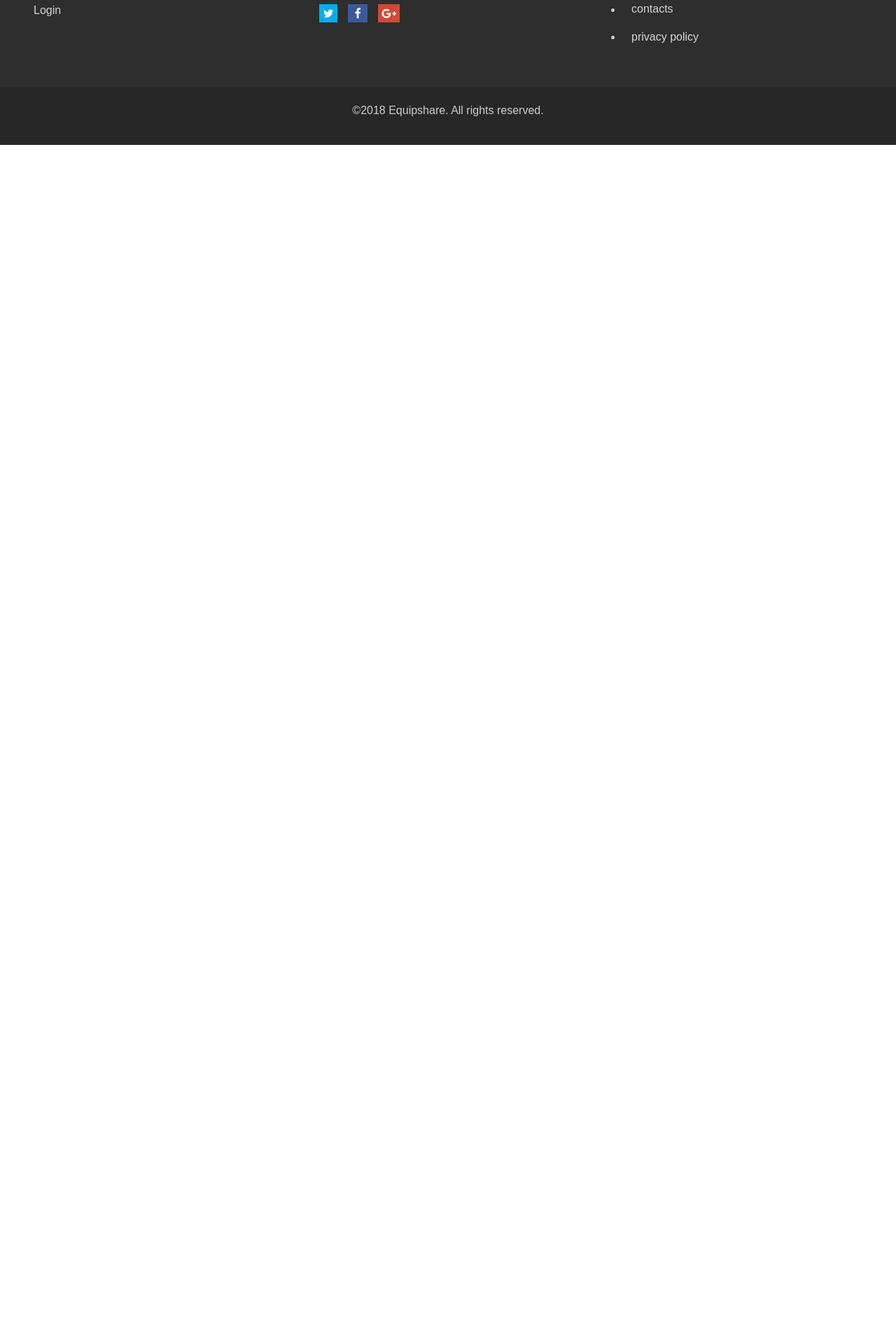
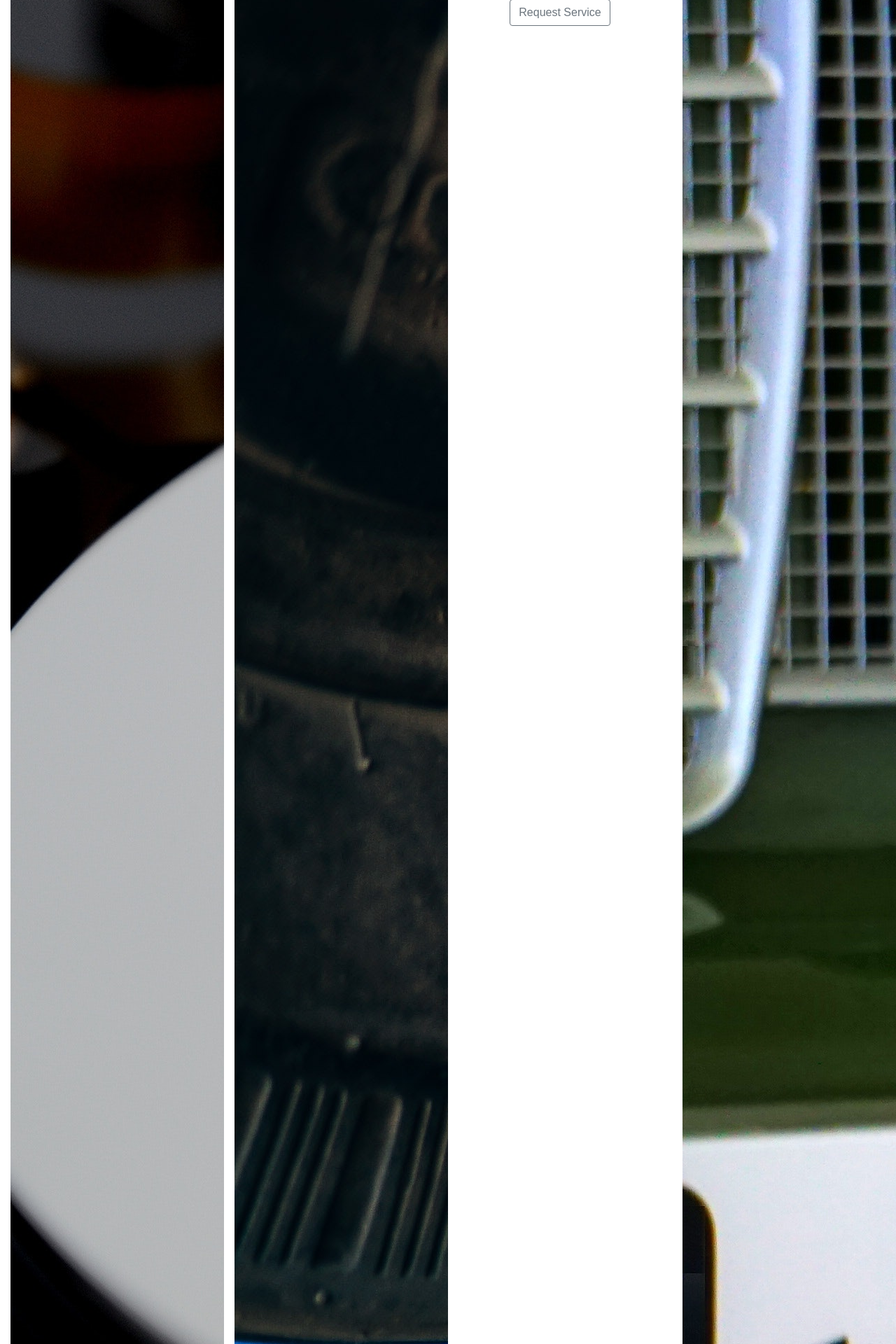
Before and after one commit to stephyi/equpshare-javascript, a PHP site: page / in a window 1280 px wide. Shown: the part 1518-3438 px from the top of the page at 70% size. Before the commit the page ends 1725 px from the top, so only its background shows below. Run offline with PHP 8.4, Linux system fonts and the light colour scheme; some libraries are stand-ins or nearby versions.

Commit message:
Still working on the service section

```diff
--- a/css/style.css
+++ b/css/style.css
@@ -56,8 +56,12 @@
     height: 650px;
     width: 100%;
 }
-
-
+/*image -grid*/
+@media screen and (max-width: 500px) {
+    .column {
+      width: 100%;
+    }
+  }
 /* footer */
 
 .footer {
--- a/index.html
+++ b/index.html
@@ -122,6 +122,28 @@
 
     </section>
     <!-- end of vision and mission section-->
+    <!-- Services section-->
+    <div class="container-fluid text-center">
+        <h2>Services Offered</h2>
+        <div class="row">
+            <div class="col-sm-3">
+                 <img  src="black-and-white-blur-chrome-209666.jpg" class="rounded" alt="">
+                <button class="button btn btn-outline-secondary">Buy Equipment </button>
+            </div>
+            <div class="col-sm-3">
+                <img src="adult-auto-automobile-558375.jpg" class="rounded" alt="">
+                <button class="button btn btn-outline-secondary">Get Parts</button>
+            </div>
+            <div class="col-sm-3">
+                <img src="engine-heatsink-individual-parts-185545.jpg" class="rounded" alt="">
+                <button class="button btn btn-outline-secondary">Request Service</button>
+            </div>
+            <div class="col-sm-3">
+                <img src="automobile-automotive-car-188777.jpg" class="rounded" alt="">
+                <button class="button btn btn-outline-secondary">Telematics</button>
+            </div>
+        </div>
+    </div>
 
     <!--footer section-->
     <footer class="footer ">
```
Also changed, not shown: images/adult-auto-automobile-558375.jpg (added), images/automobile-automotive-car-188777.jpg (added), images/black-and-white-blur-chrome-209666.jpg (added), 1 other file.
